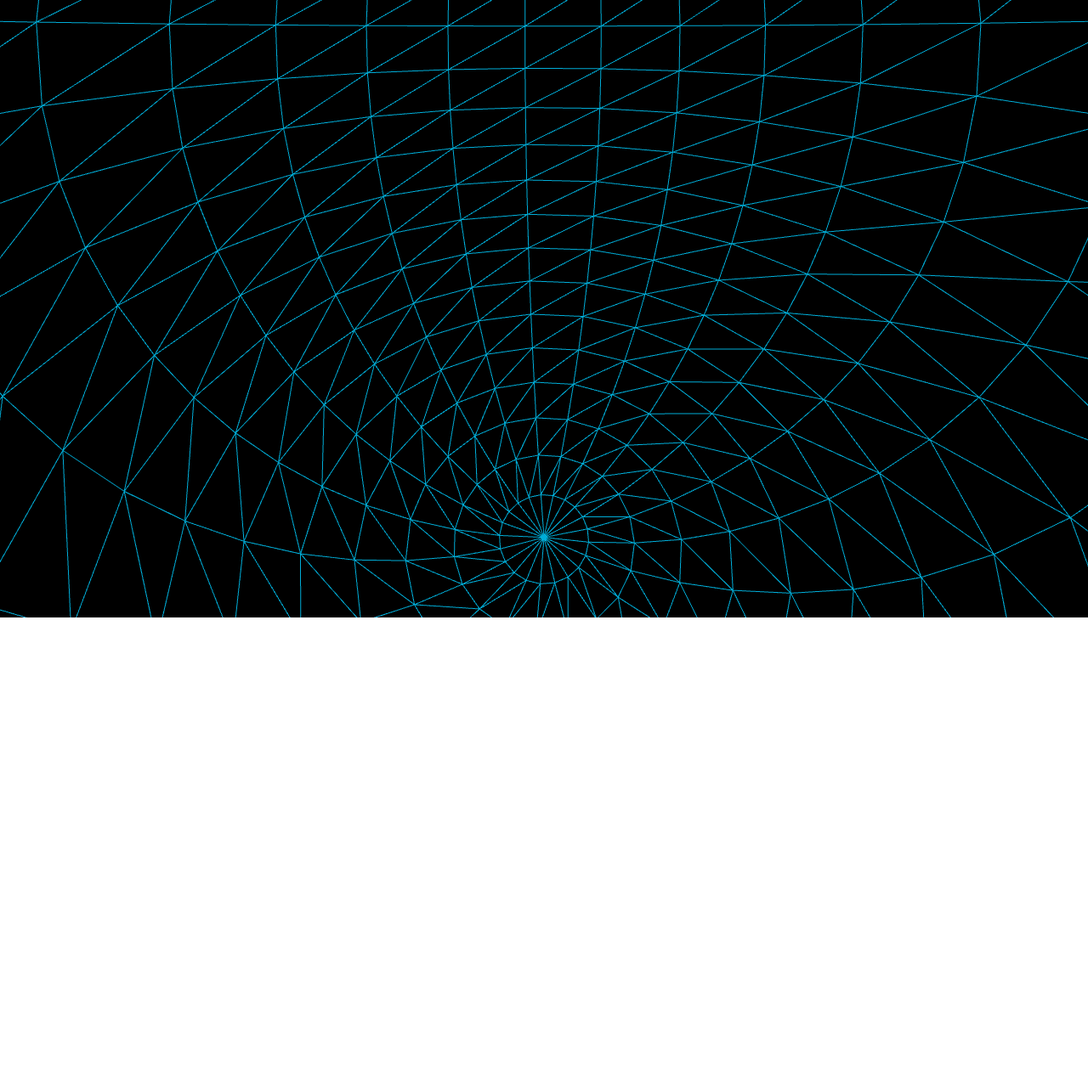
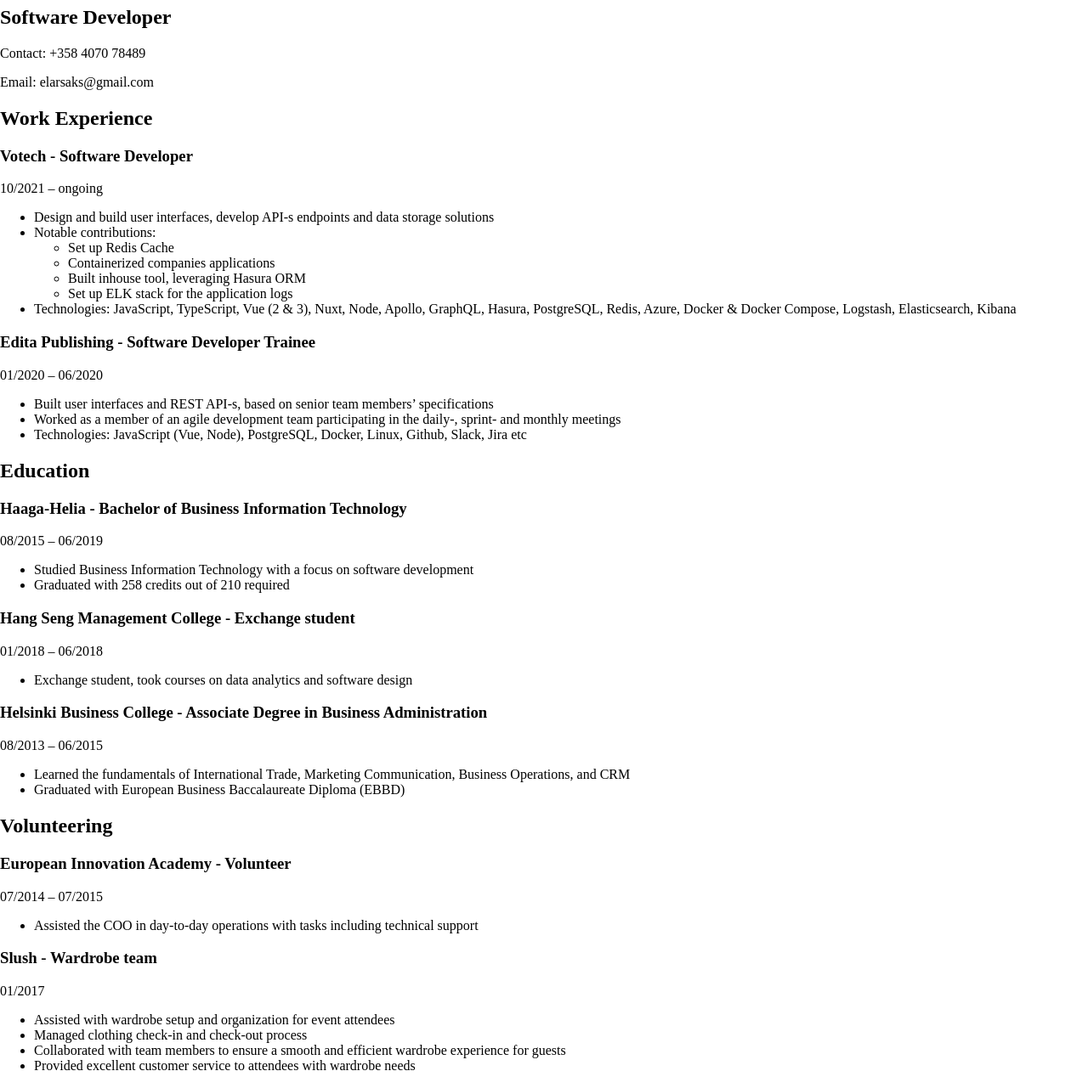
Before and after one commit to elarsaks/elarsaks, a plain HTML site: page index.html in a window 1280 px wide. Shown: the part 73-1354 px from the top of the page at 85% size. Before the commit the page ends 800 px from the top, so only its background shows below. Drawn offline with nearby package versions, Linux system fonts and the light colour scheme; animation ran at ten frames a second.

Commit message:
Update index.html

```diff
--- a/index.html
+++ b/index.html
@@ -41,45 +41,96 @@
 </head>
 
 <body>
-  <div id="canvas-container"></div>
-  <script src="https://cdnjs.cloudflare.com/ajax/libs/three.js/r128/three.min.js"></script>
-  <script>
-    // Initialize scene, camera, and renderer
-    const scene = new THREE.Scene();
-    const camera = new THREE.PerspectiveCamera(75, window.innerWidth / window.innerHeight, 0.1, 1000);
-    const renderer = new THREE.WebGLRenderer({ antialias: true });
-    renderer.setSize(window.innerWidth, window.innerHeight);
-    document.getElementById('canvas-container').appendChild(renderer.domElement);
+  <h1>Elar Saks</h1>
+  <h2>Software Developer</h2>
+  <p>Contact: +358 4070 78489</p>
+  <p>Email: elarsaks@gmail.com</p>
 
-    // Create a sphere with a wireframe material and add it to the scene
-    const geometry = new THREE.SphereGeometry(1, 21, 21);
-    const material = new THREE.MeshBasicMaterial({ wireframe: true, color: "#00ADD8" });
-    const sphere = new THREE.Mesh(geometry, material);
+  <h2>Work Experience</h2>
+  <h3>Votech - Software Developer</h3>
+  <p>10/2021 – ongoing</p>
+  <ul>
+    <li>Design and build user interfaces, develop API-s endpoints and data storage solutions</li>
+    <li>Notable contributions:
+      <ul>
+        <li>Set up Redis Cache</li>
+        <li>Containerized companies applications</li>
+        <li>Built inhouse tool, leveraging Hasura ORM</li>
+        <li>Set up ELK stack for the application logs</li>
+      </ul>
+    </li>
+    <li>Technologies: JavaScript, TypeScript, Vue (2 & 3), Nuxt, Node, Apollo, GraphQL, Hasura, PostgreSQL, Redis,
+      Azure, Docker & Docker Compose, Logstash, Elasticsearch, Kibana</li>
+  </ul>
 
-    scene.add(sphere);
+  <h3>Edita Publishing - Software Developer Trainee</h3>
+  <p>01/2020 – 06/2020</p>
+  <ul>
+    <li>Built user interfaces and REST API-s, based on senior team members’ specifications</li>
+    <li>Worked as a member of an agile development team participating in the daily-, sprint- and monthly meetings</li>
+    <li>Technologies: JavaScript (Vue, Node), PostgreSQL, Docker, Linux, Github, Slack, Jira etc</li>
+  </ul>
 
-    // Set camera position
-    camera.position.z = 1;
+  <!-- Continuing from the previous HTML snippet -->
 
-    // Animation loop
-    function animate() {
-      requestAnimationFrame(animate);
+  <h2>Education</h2>
+  <h3>Haaga-Helia - Bachelor of Business Information Technology</h3>
+  <p>08/2015 – 06/2019</p>
+  <ul>
+    <li>Studied Business Information Technology with a focus on software development</li>
+    <li>Graduated with 258 credits out of 210 required</li>
+  </ul>
 
-      // Rotate the sphere
-      sphere.rotation.x += 0.01;
-      // Render the scene with the camera
-      renderer.render(scene, camera);
-    }
+  <h3>Hang Seng Management College - Exchange student</h3>
+  <p>01/2018 – 06/2018</p>
+  <ul>
+    <li>Exchange student, took courses on data analytics and software design</li>
+  </ul>
 
-    // Start the animation loop
-    animate();
+  <h3>Helsinki Business College - Associate Degree in Business Administration</h3>
+  <p>08/2013 – 06/2015</p>
+  <ul>
+    <li>Learned the fundamentals of International Trade, Marketing Communication, Business Operations, and CRM</li>
+    <li>Graduated with European Business Baccalaureate Diploma (EBBD)</li>
+  </ul>
 
-    // Add event listener for click event to redirect to GitHub profile
-    document.getElementById('canvas-container').addEventListener('click', function () {
-      window.location.href = 'https://github.com/elarsaks/';
-    });
-  </script>
-  </script>
+  <h2>Volunteering</h2>
+  <h3>European Innovation Academy - Volunteer</h3>
+  <p>07/2014 – 07/2015</p>
+  <ul>
+    <li>Assisted the COO in day-to-day operations with tasks including technical support</li>
+  </ul>
+
+  <h3>Slush - Wardrobe team</h3>
+  <p>01/2017</p>
+  <ul>
+    <li>Assisted with wardrobe setup and organization for event attendees</li>
+    <li>Managed clothing check-in and check-out process</li>
+    <li>Collaborated with team members to ensure a smooth and efficient wardrobe experience for guests</li>
+    <li>Provided excellent customer service to attendees with wardrobe needs</li>
+  </ul>
+
+  <h2>Technologies</h2>
+  <ul>
+    <li>Design: Photoshop, Figma(Weak), CSS, SASS, Styled Components, Vuetify</li>
+    <li>Programming: JavaScript: (Vue, React, Node, TypeScript), Golang (weak), Python (weak)</li>
+    <li>Databases: SQL, Redis, Hasura, Elasticsearch</li>
+    <li>DevOps: Linux, Docker, Docker Compose, Github, GitHub Actions, Nginx, Azure</li>
+  </ul>
+
+  <h2>Languages</h2>
+  <ul>
+    <li>Estonian: spoken - native, written - native</li>
+    <li>English: spoken - good, written - good</li>
+    <li>Finnish: spoken - good, written - basic</li>
+    <li>Russian: spoken - basic, written - none</li>
+  </ul>
+
+  <h2>Certificates</h2>
+  <ul>
+    <li>Microsoft Azure Fundamentals: 01/2022 – No Expiration Date</li>
+  </ul>
+
 </body>
 
 </html>
```
